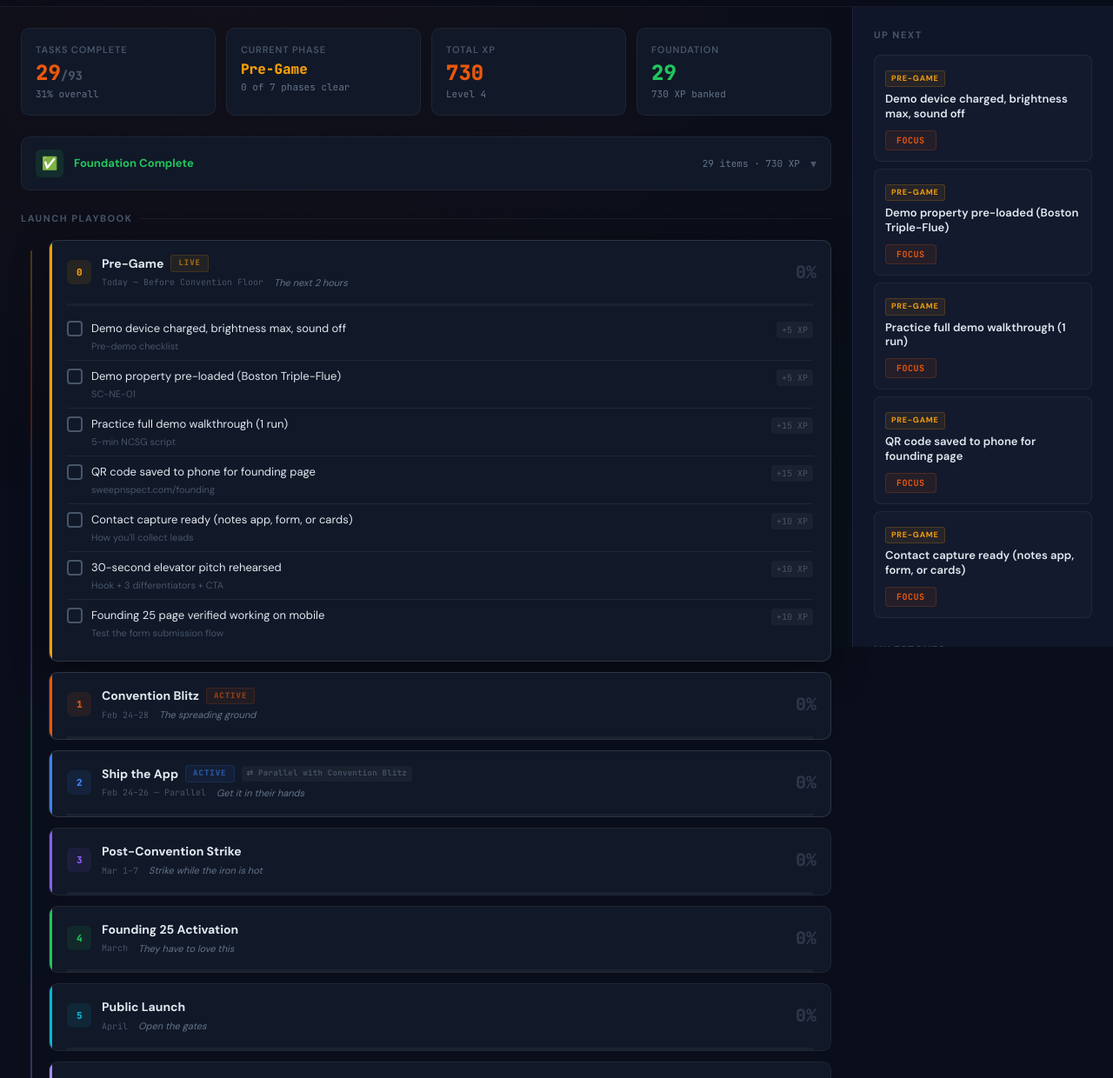
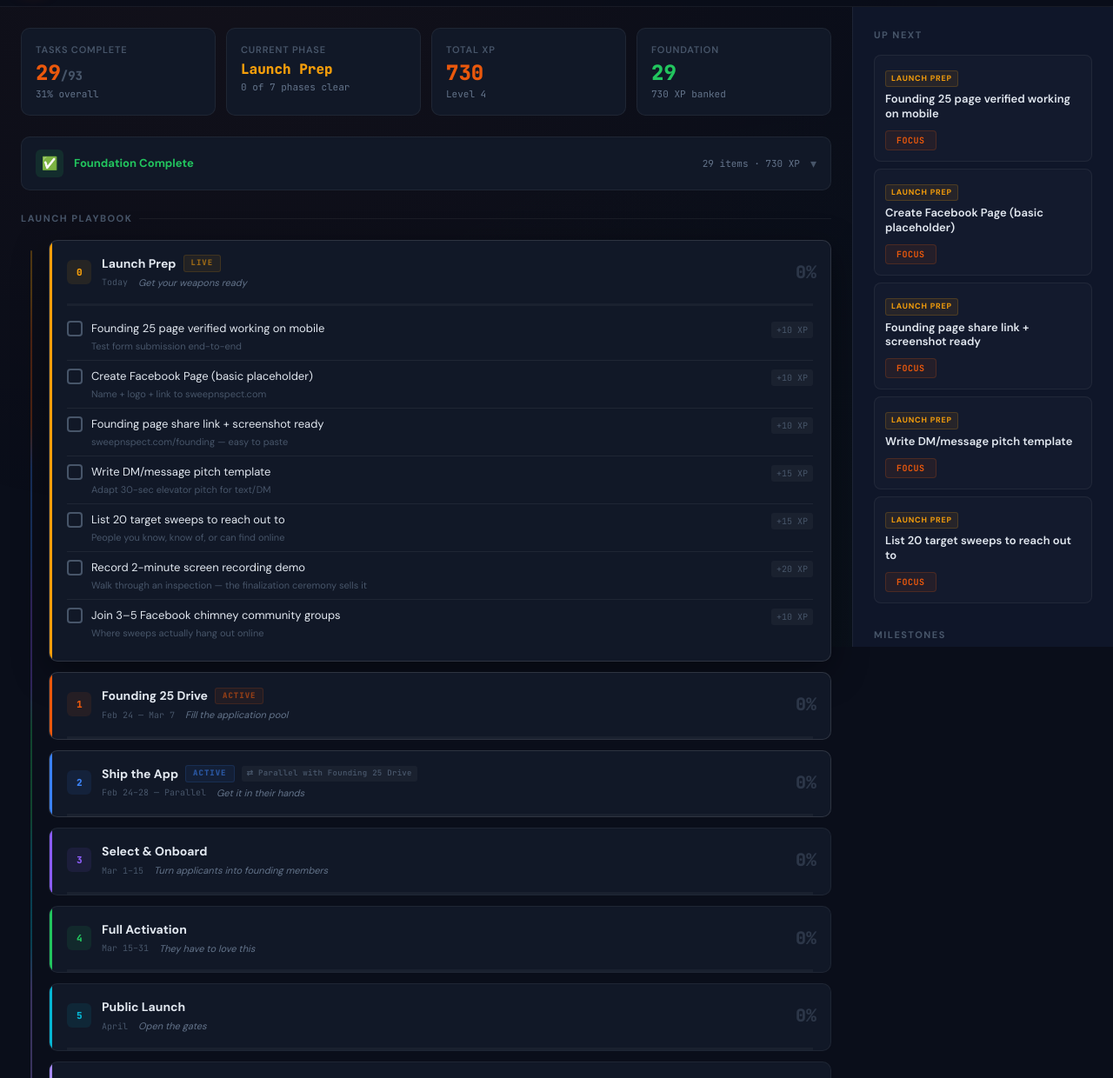
Before and after one commit to sweepnspect-dev/sweepnspect-hub, a website: page index.html in a window 1280 px wide. Shown: the part 56-1296 px from the top of the page at 87% size. Drawn offline with Linux system fonts and the light colour scheme.

Commit message:
Rewrite phases for remote founding launch (no convention)
Replace convention-centric phases with digital-first founding recruitment:
- Phase 0: Launch Prep (FB page, demo video, pitch template, target list)
- Phase 1: Founding 25 Drive (FB groups, DM outreach, NCSG buzz, 30+ apps)
- Phase 2: Ship App (parallel — Play Store submission)
- Phase 3: Select & Onboard (review, first 5, personal onboarding)
- Phase 4: Full Activation (all 25, real usage, testimonials)
- Phase 5-6: Public Launch + Growth (unchanged)

Updated milestones, level names, phase detection, notifications.

Co-Authored-By: Claude Opus 4.6 <noreply@anthropic.com>

```diff
--- a/index.html
+++ b/index.html
@@ -1066,13 +1066,6 @@ body::before {
       <div class="notif-dropdown" id="notifDropdown">
         <div class="notif-header">Notifications</div>
         <div class="notif-item">
-          <div class="notif-dot" style="background:var(--accent)"></div>
-          <div class="notif-content">
-            <div class="notif-text">NCSG Convention starts TODAY</div>
-            <div class="notif-time">Feb 24</div>
-          </div>
-        </div>
-        <div class="notif-item">
           <div class="notif-dot" style="background:var(--green)"></div>
           <div class="notif-content">
             <div class="notif-text">Founding 25 page live &mdash; accepting applications</div>
@@ -1080,9 +1073,16 @@ body::before {
           </div>
         </div>
         <div class="notif-item">
+          <div class="notif-dot" style="background:var(--accent)"></div>
+          <div class="notif-content">
+            <div class="notif-text">NCSG week &mdash; chimney pros are online and buzzing</div>
+            <div class="notif-time">Feb 24&ndash;28</div>
+          </div>
+        </div>
+        <div class="notif-item">
           <div class="notif-dot"></div>
           <div class="notif-content">
-            <div class="notif-text">Hub redesigned for convention launch</div>
+            <div class="notif-text">Launch playbook activated &mdash; remote founding drive</div>
             <div class="notif-time">just now</div>
           </div>
         </div>
@@ -1150,36 +1150,36 @@ const FOUNDATION_XP = 730;
 
 const PHASES = [
   {
-    id: 'phase0', name: 'Pre-Game', timeframe: 'Today \u2014 Before Convention Floor',
-    description: 'The next 2 hours', color: '#f59e0b', icon: '\u26A1',
+    id: 'phase0', name: 'Launch Prep', timeframe: 'Today',
+    description: 'Get your weapons ready', color: '#f59e0b', icon: '\u26A1',
     items: [
-      { id: 'p0-demo-device', name: 'Demo device charged, brightness max, sound off', xp: 5, note: 'Pre-demo checklist' },
-      { id: 'p0-demo-property', name: 'Demo property pre-loaded (Boston Triple-Flue)', xp: 5, note: 'SC-NE-01' },
-      { id: 'p0-practice-demo', name: 'Practice full demo walkthrough (1 run)', xp: 15, note: '5-min NCSG script' },
-      { id: 'p0-qr-code', name: 'QR code saved to phone for founding page', xp: 15, note: 'sweepnspect.com/founding' },
-      { id: 'p0-contact-capture', name: 'Contact capture ready (notes app, form, or cards)', xp: 10, note: 'How you\'ll collect leads' },
-      { id: 'p0-elevator-pitch', name: '30-second elevator pitch rehearsed', xp: 10, note: 'Hook + 3 differentiators + CTA' },
-      { id: 'p0-founding-verify', name: 'Founding 25 page verified working on mobile', xp: 10, note: 'Test the form submission flow' },
+      { id: 'p0-founding-verify', name: 'Founding 25 page verified working on mobile', xp: 10, note: 'Test form submission end-to-end' },
+      { id: 'p0-facebook-page', name: 'Create Facebook Page (basic placeholder)', xp: 10, note: 'Name + logo + link to sweepnspect.com' },
+      { id: 'p0-share-link', name: 'Founding page share link + screenshot ready', xp: 10, note: 'sweepnspect.com/founding \u2014 easy to paste' },
+      { id: 'p0-pitch-text', name: 'Write DM/message pitch template', xp: 15, note: 'Adapt 30-sec elevator pitch for text/DM' },
+      { id: 'p0-target-list', name: 'List 20 target sweeps to reach out to', xp: 15, note: 'People you know, know of, or can find online' },
+      { id: 'p0-demo-record', name: 'Record 2-minute screen recording demo', xp: 20, note: 'Walk through an inspection \u2014 the finalization ceremony sells it' },
+      { id: 'p0-join-groups', name: 'Join 3\u20135 Facebook chimney community groups', xp: 10, note: 'Where sweeps actually hang out online' },
     ]
   },
   {
-    id: 'phase1', name: 'Convention Blitz', timeframe: 'Feb 24\u201328',
-    description: 'The spreading ground', color: '#ea580c', icon: '\uD83D\uDD25',
+    id: 'phase1', name: 'Founding 25 Drive', timeframe: 'Feb 24 \u2014 Mar 7',
+    description: 'Fill the application pool', color: '#ea580c', icon: '\uD83D\uDD25',
     items: [
-      { id: 'p1-demo-20', name: 'Demo SweepNspect to 20+ people', xp: 40, note: 'Quality over quantity \u2014 let them touch it' },
-      { id: 'p1-collect-50', name: 'Collect 50+ contact emails/numbers', xp: 30, note: 'Every person who shows interest' },
-      { id: 'p1-direct-25', name: 'Direct 25+ people to Founding 25 application', xp: 25, note: 'Show QR code, walk them to the page' },
-      { id: 'p1-submit-5', name: 'Get 5+ people to submit application on the spot', xp: 30, note: 'While they\'re excited' },
-      { id: 'p1-facebook-page', name: 'Create Facebook Page (basic placeholder)', xp: 10, note: 'Name + logo + link to website' },
-      { id: 'p1-ncsg-post', name: 'Post "We\'re at NCSG" content', xp: 10, note: 'Day 1 post \u2014 photo + founding link' },
-      { id: 'p1-daily-content', name: 'Post daily convention content (3+ posts)', xp: 20, note: 'Stories, booth pics, demos' },
-      { id: 'p1-identify-10', name: 'Identify 10 potential Founding 25 candidates', xp: 25, note: 'People you\'d hand-pick' },
-      { id: 'p1-stoner-connect', name: 'Connect with Mark Stoner (if opportunity)', xp: 15, note: 'Don\'t force it \u2014 let the work speak' },
-      { id: 'p1-business-cards', name: 'Collect cards from every meaningful conversation', xp: 15, note: 'Physical or photo of their card' },
+      { id: 'p1-group-intros', name: 'Post introduction in each FB chimney group', xp: 15, note: 'Value first \u2014 "built by a sweep, here\'s what it does"' },
+      { id: 'p1-dm-20', name: 'Direct message 20+ sweeps with personal pitch', xp: 25, note: 'Not copy-paste \u2014 personal, mention something specific' },
+      { id: 'p1-ncsg-buzz', name: 'Post leveraging NCSG week buzz', xp: 15, note: '"While chimney pros gather this week..." \u2014 ride the wave remotely' },
+      { id: 'p1-demo-video', name: 'Post demo video in FB groups', xp: 15, note: 'The 2-min screen recording \u2014 let the app speak' },
+      { id: 'p1-fb-page-content', name: 'Post founding opportunity on Facebook Page', xp: 10, note: 'The curated pitch: "25 sweeps, hand-picked, lifetime free"' },
+      { id: 'p1-daily-content', name: 'Post 5+ pieces of content across NCSG week', xp: 20, note: 'Screenshots, features, "built by a sweep" story, founding CTA' },
+      { id: 'p1-30-apps', name: 'Get 30+ Founding 25 applications submitted', xp: 40, note: 'The pool you\'ll select from \u2014 more apps = better selection' },
+      { id: 'p1-respond-all', name: 'Respond to every application within 24 hours', xp: 20, note: 'Personal acknowledgment \u2014 "Got your app, reviewing this week"' },
+      { id: 'p1-ask-referrals', name: 'Ask early applicants who else they\'d recommend', xp: 15, note: 'The referral field captures it, but ask directly too' },
+      { id: 'p1-stoner-reach', name: 'Reach out to Mark Stoner online', xp: 15, note: 'He\'s at NCSG this week \u2014 message after, not during' },
     ]
   },
   {
-    id: 'phase2', name: 'Ship the App', timeframe: 'Feb 24\u201326 \u2014 Parallel',
+    id: 'phase2', name: 'Ship the App', timeframe: 'Feb 24\u201328 \u2014 Parallel',
     description: 'Get it in their hands', color: '#3b82f6', icon: '\uD83D\uDE80',
     parallel: 'phase1',
     items: [
@@ -1189,37 +1189,37 @@ const PHASES = [
       { id: 'p2-prod-track', name: 'Play Store production track submitted', xp: 35, note: 'Upload signed APK' },
       { id: 'p2-app-approved', name: 'App approved on Play Store', xp: 35, note: 'Google review (24\u201372 hours)' },
       { id: 'p2-update-download', name: 'Update download.html with Play Store link', xp: 15, note: 'Replace notify form with real link' },
-      { id: 'p2-share-link', name: 'Share install link with convention contacts', xp: 15, note: '"It\'s live \u2014 here\'s the link"' },
+      { id: 'p2-announce-live', name: 'Announce "it\'s live" in FB groups + page', xp: 15, note: 'Share the Play Store link everywhere' },
     ]
   },
   {
-    id: 'phase3', name: 'Post-Convention Strike', timeframe: 'Mar 1\u20137',
-    description: 'Strike while the iron is hot', color: '#8b5cf6', icon: '\uD83D\uDCEC',
+    id: 'phase3', name: 'Select & Onboard', timeframe: 'Mar 1\u201315',
+    description: 'Turn applicants into founding members', color: '#8b5cf6', icon: '\uD83C\uDFAF',
     items: [
-      { id: 'p3-followup-email', name: 'Follow-up email to every convention contact', xp: 30, note: 'Personal, not templated blast' },
-      { id: 'p3-convention-recap', name: 'Post convention recap (photos, highlights)', xp: 15, note: 'Facebook, Instagram, wherever' },
-      { id: 'p3-review-apps', name: 'Review all Founding 25 applications received', xp: 20, note: 'Score against selection criteria' },
-      { id: 'p3-select-first5', name: 'Select first 5 founding members', xp: 35, note: 'Geographic diversity, experience mix' },
-      { id: 'p3-send-agreements', name: 'Send agreements to first 5', xp: 25, note: 'Founding 25 agreement doc' },
-      { id: 'p3-referral-links', name: 'Create referral share links + QR codes', xp: 20, note: 'Easy sharing for founding members' },
-      { id: 'p3-email-templates', name: 'Write email templates (welcome, onboarding)', xp: 15, note: 'Repeatable communication' },
-      { id: 'p3-fb-groups', name: 'Join 3+ Facebook chimney community groups', xp: 15, note: 'Listen first, then contribute' },
+      { id: 'p3-review-apps', name: 'Review all applications against selection criteria', xp: 20, note: 'Active inspections, geographic diversity, experience mix' },
+      { id: 'p3-select-first5', name: 'Select first 5 founding members', xp: 35, note: 'Best applicants first \u2014 they set the tone' },
+      { id: 'p3-send-agreements', name: 'Send founding 25 agreements to first 5', xp: 25, note: 'Solo free for life, 50% off Pro, non-transferable' },
+      { id: 'p3-onboarding-guide', name: 'Create onboarding guide ("Your First Inspection")', xp: 25, note: 'Step-by-step from install to finalized report' },
+      { id: 'p3-personal-onboard', name: 'Personally onboard first 5 (video call or walkthrough email)', xp: 25, note: 'White-glove \u2014 these are your ambassadors' },
+      { id: 'p3-feedback-channel', name: 'Set up direct feedback channel (group text/Signal/Discord)', xp: 20, note: 'Where they talk to you and each other' },
+      { id: 'p3-first-feedback', name: 'Collect first round of feedback', xp: 25, note: 'What works, what doesn\'t, what\'s missing' },
+      { id: 'p3-ship-fixes', name: 'Ship bug fixes from founding member feedback', xp: 25, note: 'Show them you listen \u2014 fast turnaround matters' },
+      { id: 'p3-select-next10', name: 'Select next 10 founding members', xp: 30, note: 'Second wave \u2014 expand geographic coverage' },
+      { id: 'p3-email-templates', name: 'Write email templates (welcome, onboarding, follow-up)', xp: 15, note: 'Repeatable communication for remaining waves' },
     ]
   },
   {
-    id: 'phase4', name: 'Founding 25 Activation', timeframe: 'March',
+    id: 'phase4', name: 'Full Activation', timeframe: 'Mar 15\u201331',
     description: 'They have to love this', color: '#22c55e', icon: '\uD83C\uDFC6',
     items: [
-      { id: 'p4-all-25-selected', name: 'All 25 founding members selected', xp: 40, note: 'Curated, not first-come' },
-      { id: 'p4-all-25-signed', name: 'All 25 agreements signed', xp: 30, note: 'Legal foundation' },
-      { id: 'p4-onboarding-guide', name: 'Onboarding guide created', xp: 25, note: 'Step-by-step "your first inspection"' },
-      { id: 'p4-onboarding-sent', name: 'Onboarding materials sent to all 25', xp: 20, note: 'Guide + app link + direct contact' },
-      { id: 'p4-feedback-channel', name: 'Direct feedback channel established', xp: 20, note: 'Signal/Discord \u2014 where they talk to you' },
-      { id: 'p4-first-feedback', name: 'First round of feedback collected', xp: 30, note: 'What works, what doesn\'t, what\'s missing' },
-      { id: 'p4-bug-fixes', name: 'Bug fixes from founding member feedback shipped', xp: 25, note: 'Show them you listen' },
-      { id: 'p4-10-active', name: '10+ founding members actively using app', xp: 35, note: 'Not installed \u2014 actually using' },
-      { id: 'p4-first-testimonial', name: 'First founding member testimonial or quote', xp: 25, note: 'Social proof for launch' },
+      { id: 'p4-all-25-selected', name: 'All 25 founding members selected and signed', xp: 40, note: 'Curated, not first-come \u2014 final wave complete' },
+      { id: 'p4-all-onboarded', name: 'All 25 onboarded with materials', xp: 20, note: 'Guide + app link + direct contact info' },
+      { id: 'p4-10-active', name: '10+ founding members actively using app on real jobs', xp: 35, note: 'Not installed \u2014 actually using on inspections' },
+      { id: 'p4-first-testimonial', name: 'First founding member testimonial or quote', xp: 25, note: 'Social proof for public launch' },
+      { id: 'p4-referral-links', name: 'Create referral share links for founding members', xp: 20, note: 'Easy way for them to spread the word' },
+      { id: 'p4-post-milestones', name: 'Post founding member milestones on Facebook', xp: 15, note: '"Our founding sweeps are using SweepNspect on real jobs"' },
       { id: 'p4-analytics', name: 'Google Analytics on website', xp: 15, note: 'Track traffic and conversions' },
+      { id: 'p4-second-feedback', name: 'Second feedback round \u2014 polish from real usage', xp: 25, note: 'Iterate based on field experience' },
     ]
   },
   {
@@ -1227,8 +1227,8 @@ const PHASES = [
     description: 'Open the gates', color: '#06b6d4', icon: '\uD83C\uDF10',
     items: [
       { id: 'p5-play-store', name: 'App publicly available on Play Store', xp: 45, note: 'Open production track' },
-      { id: 'p5-launch-announcement', name: 'Launch announcement across all channels', xp: 25, note: 'Facebook, Instagram, groups, email list' },
-      { id: 'p5-fb-outreach', name: 'Facebook chimney community outreach (5+ groups)', xp: 25, note: 'Genuine contribution, not spam' },
+      { id: 'p5-launch-announcement', name: 'Launch announcement across all channels', xp: 25, note: 'Facebook Page, groups, email list, founding members share' },
+      { id: 'p5-fb-outreach', name: 'Facebook chimney community outreach (5+ groups)', xp: 25, note: 'Genuine contribution, not spam \u2014 you\'re already known by now' },
       { id: 'p5-instagram', name: 'Instagram account created + first 10 posts', xp: 15, note: 'Brand presence' },
       { id: 'p5-faq', name: 'FAQ / Knowledge Base published', xp: 20, note: 'Common questions answered' },
       { id: 'p5-payment-live', name: 'Payment processing live (Stripe)', xp: 40, note: 'Trial \u2192 paid conversion path' },
@@ -1242,10 +1242,10 @@ const PHASES = [
     id: 'phase6', name: 'Growth Engine', timeframe: 'Q2 2026+',
     description: 'Keep the ball rolling', color: '#a78bfa', icon: '\uD83D\uDCC8',
     items: [
-      { id: 'p6-black-collar', name: 'Black Collar ad campaign launched', xp: 40, note: 'The "60M chimneys, 5000 sweeps" ads' },
+      { id: 'p6-black-collar', name: 'Black Collar ad campaign launched', xp: 40, note: 'The "60M chimneys, 5000 sweeps" ads \u2014 7 variants ready' },
       { id: 'p6-surefire-referral', name: 'SureFire referral program partnership', xp: 25, note: 'Training \u2192 app pipeline' },
       { id: 'p6-surefire-ceu', name: 'SureFire CEU training content partnership', xp: 30, note: 'Education content collaboration' },
-      { id: 'p6-hub-server', name: 'Hub operations server deployed', xp: 25, note: 'Ticket system, subscriber tracking, revenue' },
+      { id: 'p6-hub-server', name: 'Hub operations server deployed', xp: 25, note: 'Ticket system, subscriber tracking, revenue dashboard' },
       { id: 'p6-ticket-system', name: 'Customer support ticket system live', xp: 25, note: 'Beyond email \u2014 structured support' },
       { id: 'p6-response-templates', name: 'Response templates for common questions', xp: 15, note: 'Efficient support at scale' },
       { id: 'p6-video-tutorials', name: '3+ video tutorials recorded', xp: 20, note: 'Inspection, invoicing, scheduling' },
@@ -1260,7 +1260,7 @@ const PHASES = [
 
 const LEVELS = [
   { threshold: 0, name: 'Getting Started' },
-  { threshold: 150, name: 'Convention Warrior' },
+  { threshold: 150, name: 'Founding Pioneer' },
   { threshold: 400, name: 'App Shipper' },
   { threshold: 700, name: 'Community Builder' },
   { threshold: 1100, name: 'Launch Captain' },
@@ -1268,9 +1268,9 @@ const LEVELS = [
 ];
 
 const MILESTONES = [
-  { text: 'NCSG Convention Day 1', date: 'Feb 24', status: 'active' },
+  { text: 'Founding 25 page live', date: 'Feb 23', status: 'done' },
+  { text: 'Facebook Page created', date: 'Feb 24', status: 'active' },
   { text: 'App on Play Store', date: 'Feb 26', status: 'pending' },
-  { text: 'Post-convention follow-up complete', date: 'Mar 7', status: 'pending' },
   { text: 'First 5 Founding Members confirmed', date: 'Mar 7', status: 'pending' },
   { text: 'All 25 Founding Members active', date: 'Mar 31', status: 'pending' },
   { text: 'Public launch', date: 'April', status: 'pending' },
@@ -1289,7 +1289,7 @@ let sessionXP = 0;
 function loadState() {
   try {
     const s = JSON.parse(localStorage.getItem('hub-state'));
-    if (s && s.version === 2 && s.items) return s;
+    if (s && s.version === 3 && s.items) return s;
   } catch(e) {}
   // Fresh state for v2 — all phase items start unchecked
   const items = {};
@@ -1298,7 +1298,7 @@ function loadState() {
       items[item.id] = { done: false };
     });
   });
-  return { version: 2, items, xp: calcXPFromItems(items) };
+  return { version: 3, items, xp: calcXPFromItems(items) };
 }
 
 function saveState() {
@@ -1362,19 +1362,25 @@ function getCurrentPhaseIndices() {
   const m = now.getMonth() + 1;
   const d = now.getDate();
 
-  if (y === 2026 && m === 2 && d === 24) {
-    // Feb 24 — Pre-Game first, then Convention + Ship
+  // Phase 0: Launch Prep (today — Feb 24, or until complete)
+  if (y === 2026 && m === 2 && d <= 24) {
     const p0 = getPhaseStats(PHASES[0]);
-    if (p0.done < p0.total) return [0, 1, 2]; // Show all active
+    if (p0.done < p0.total) return [0, 1, 2];
     return [1, 2];
   }
-  if (y === 2026 && m === 2 && d >= 25 && d <= 28) return [1, 2];
-  if (y === 2026 && m === 3 && d <= 7) return [3];
-  if (y === 2026 && m === 3 && d >= 8) return [4];
+  // Phase 1 + 2: Founding Drive + Ship App (Feb 24 — Mar 7)
+  if (y === 2026 && m === 2 && d >= 24) return [1, 2];
+  if (y === 2026 && m === 3 && d <= 7) return [1, 2];
+  // Phase 3: Select & Onboard (Mar 8-15)
+  if (y === 2026 && m === 3 && d >= 8 && d <= 15) return [3];
+  // Phase 4: Full Activation (Mar 16-31)
+  if (y === 2026 && m === 3 && d >= 16) return [4];
+  // Phase 5: Public Launch (April)
   if (y === 2026 && m === 4) return [5];
+  // Phase 6: Growth Engine (May+)
   if (y >= 2026 && (m >= 5 || y > 2026)) return [6];
 
-  // Before convention or fallback — show Phase 0
+  // Fallback — show Phase 0
   return [0];
 }
 
```
